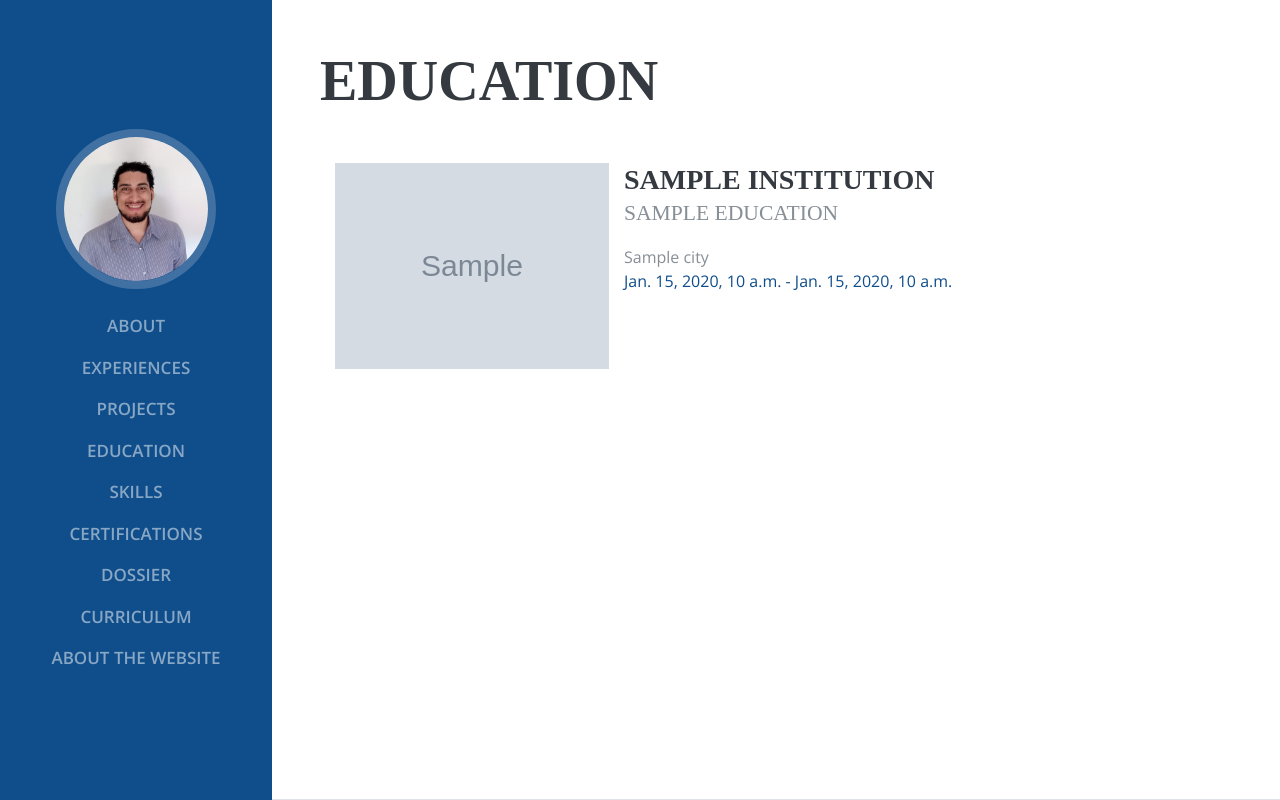
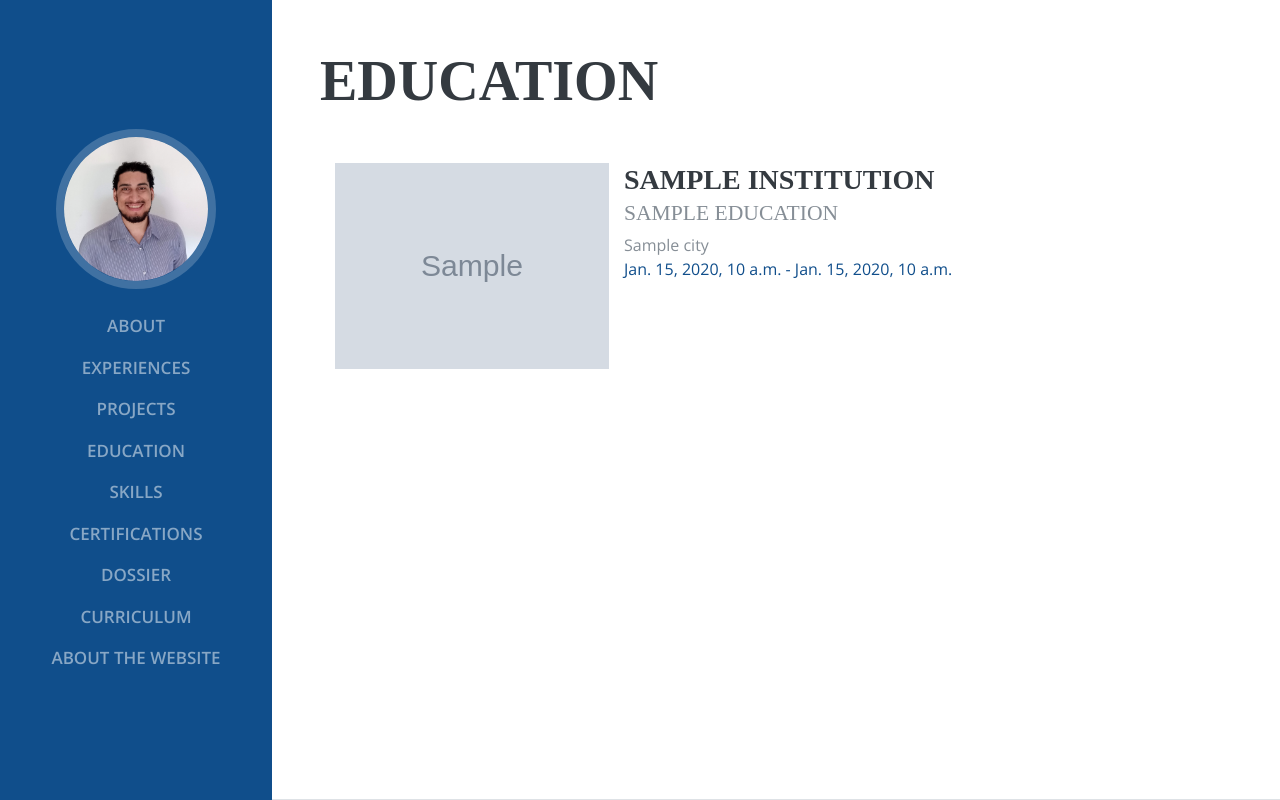
Before and after one commit to JoelBrito13/website, a Django app: template templates/html/pages/education.html in a window 1280 px wide. Run offline with Django 3.2, Linux system fonts and the light colour scheme; the template is opened without the code that fills it: most values are stand-ins (such as "Sample title", 1, 10 or a date in 2020); grey boxes marked "Sample" are stand-in pictures; parts of the project's set-up code (start-up, migrations or seed data) failed here and were passed over; some libraries are stand-ins or nearby versions; some web fonts are replaced.

Commit message:
fixed spacing in education

```diff
--- a/templates/html/pages/education.html
+++ b/templates/html/pages/education.html
@@ -12,8 +12,9 @@
                 <div class="my-auto">
                     <h2 class="mb-5">Education</h2>
                 </div>
-            </div>{% for education in educations %}
-            <div class="row">
+            </div>
+            {% for education in educations %}
+            <div class="row mb-5">
                 <div class="col-md-4 col-sm-4 portfolio-item">
                     <a class="portfolio-link" href="{{ education.institution_link }}">
                         <div class="portfolio-hover">
@@ -31,7 +32,7 @@
                 </div>
                 <div class="resume-content mr-auto">
                     <h3 class="mb-0">{{ education.institution }}</h3>
-                    <div class="subheading mb-3">{{ education.title }}</div>
+                    <div class="subheading mb-1">{{ education.title }}</div>
                     <div>{{ education.city }}</div>
                     <span class="text-primary">{{ education.begin_date_month_year }} - {{ education.end_date_month_year }}</span>
                 </div>
```
Also changed, not shown: README.md.
